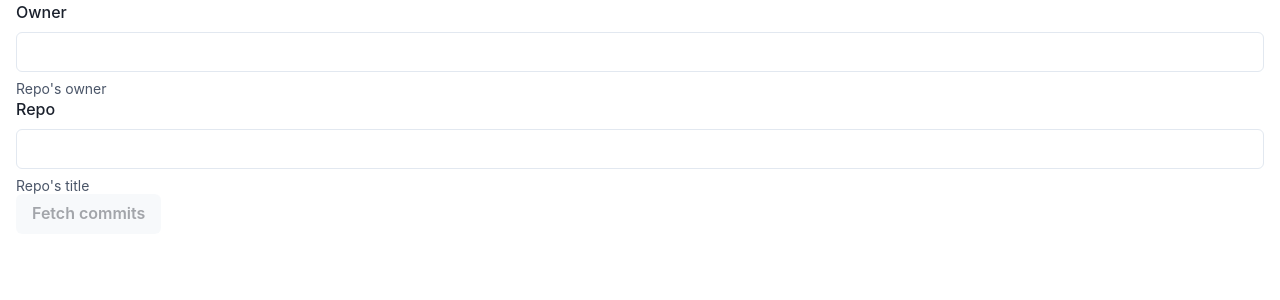
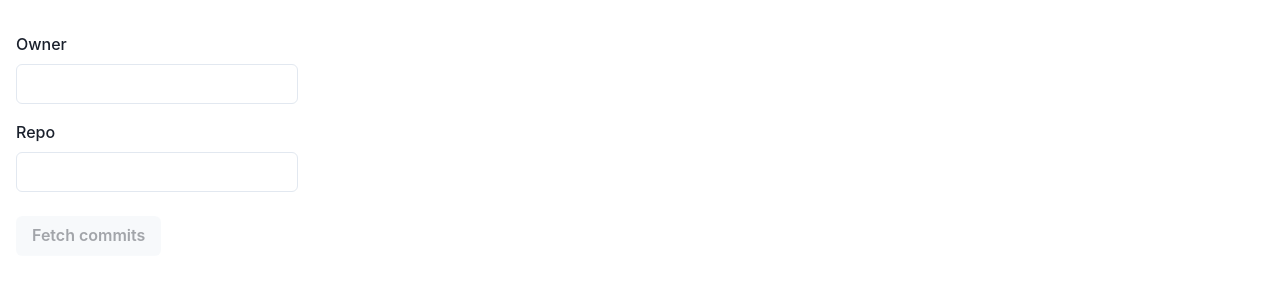
Before and after one commit to Inspel/frontend-coding-test, a React (Vite) app: page / in a window 1280 px wide. Shown: the top 300 px of the page. Built offline with nearby package versions, Linux system fonts and the light colour scheme.

Commit message:
style: commits list styling

```diff
--- a/src/features/commits-list/CommitsListPage.tsx
+++ b/src/features/commits-list/CommitsListPage.tsx
@@ -1,4 +1,4 @@
-import { Container } from '@chakra-ui/react'
+import { Box, Container } from '@chakra-ui/react'
 
 import { CommitsListTable } from '@/features/commits-list/CommitsListTable'
 
@@ -6,8 +6,18 @@ import { ParamsControl } from '@/features/commits-list/ParamsControl'
 
 export const CommitsListPage = () => {
   return (
-    <Container maxW="container.xl">
-      <ParamsControl />
+    <Container
+      maxW="container.xl"
+      maxH="100vh"
+      display="flex"
+      gap={8}
+      bgColor="white"
+      pt={8}
+      pb={8}
+    >
+      <Box minW="17%">
+        <ParamsControl />
+      </Box>
       <CommitsListTable />
     </Container>
   )
--- a/src/features/commits-list/CommitsListTable.tsx
+++ b/src/features/commits-list/CommitsListTable.tsx
@@ -44,9 +44,9 @@ export const CommitsListTable = () => {
   }
 
   return (
-    <TableContainer>
+    <TableContainer overflowY="auto">
       <Table variant="simple">
-        <Thead>
+        <Thead position="sticky" top={0} zIndex="docked" bgColor="white">
           <Tr>
             {ROW_MODEL.map((key) => (
               <Th key={key}>{HEADERS_MAP[key]}</Th>
--- a/src/features/commits-list/ParamsControl.tsx
+++ b/src/features/commits-list/ParamsControl.tsx
@@ -1,12 +1,12 @@
 import {
-  Box,
   Button,
   FormControl,
   FormHelperText,
   FormLabel,
-  Input
+  Input,
+  VStack
 } from '@chakra-ui/react'
-import { useState } from 'react'
+import React, { useState } from 'react'
 import { useSearchParams } from '@/features/shared/useSearchParams'
 
 export const ParamsControl = () => {
@@ -23,7 +23,8 @@ export const ParamsControl = () => {
   }
 
   return (
-    <Box>
+    <VStack spacing={6} align="start">
+      <VStack spacing={4} align="start">
         <FormControl>
           <FormLabel>Owner</FormLabel>
           <Input
@@ -31,7 +32,6 @@ export const ParamsControl = () => {
             onChange={(e) => setNewOwner(e.target.value)}
             value={newOwner}
           />
-        <FormHelperText>Repo&apos;s owner</FormHelperText>
         </FormControl>
         <FormControl>
           <FormLabel>Repo</FormLabel>
@@ -40,11 +40,11 @@ export const ParamsControl = () => {
             onChange={(e) => setNewRepo(e.target.value)}
             value={newRepo}
           />
-        <FormHelperText>Repo&apos;s title</FormHelperText>
         </FormControl>
+      </VStack>
       <Button onClick={handleApplyParams} isDisabled={!newOwner || !newRepo}>
         Fetch commits
       </Button>
-    </Box>
+    </VStack>
   )
 }
```
Lines whose indentation alone changed are shown as unchanged.
